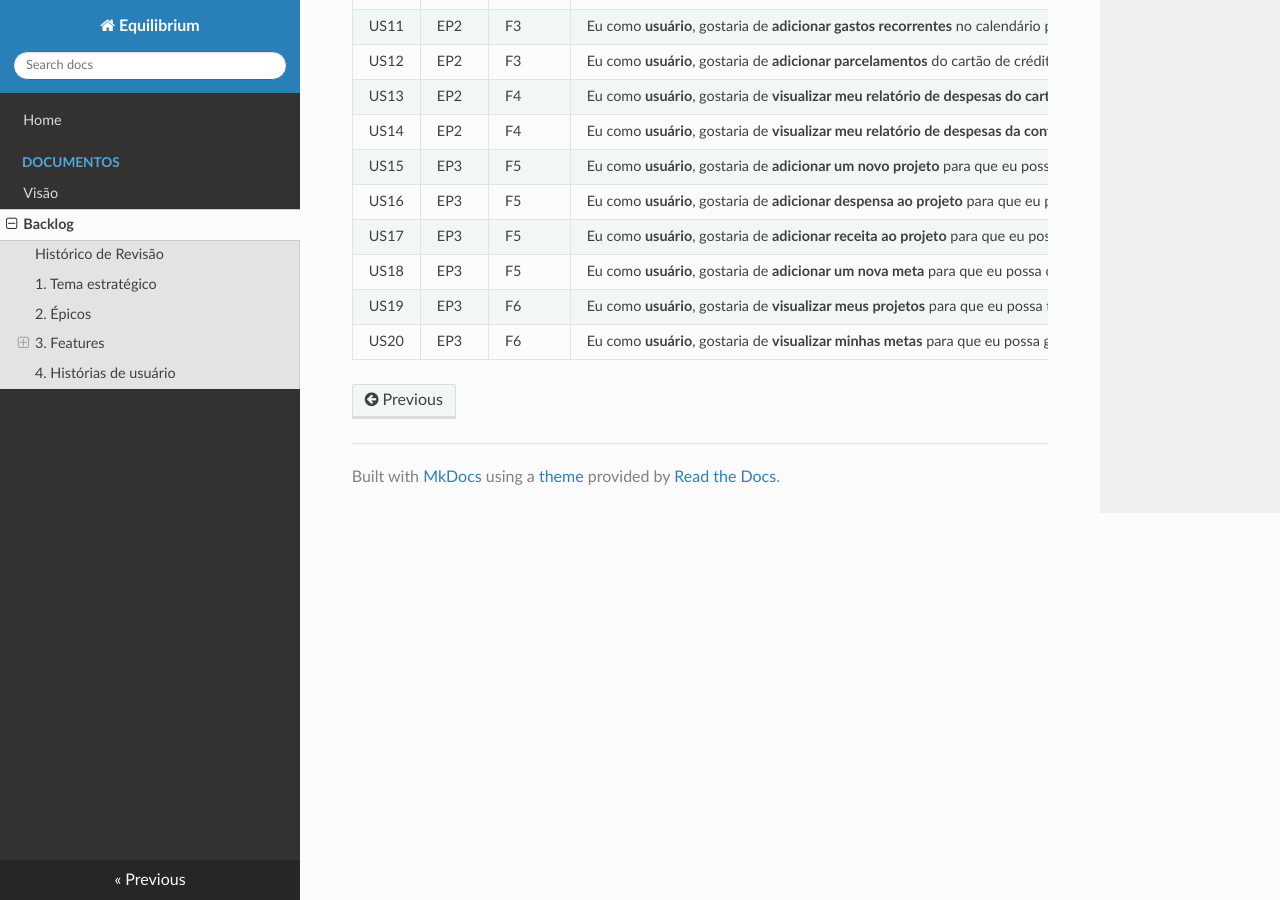
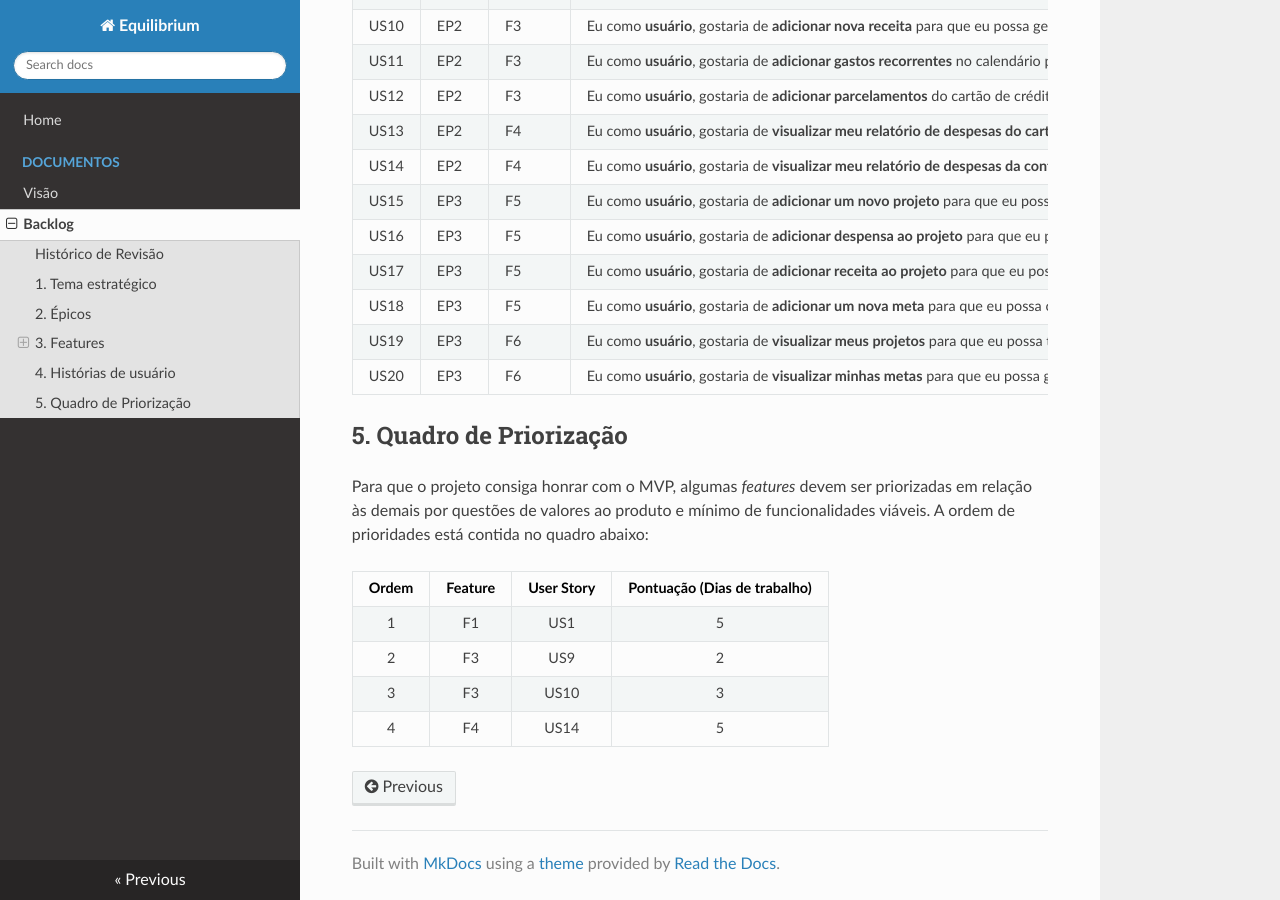
Before and after one commit to Cerrado-Agil/Equilibrium, an MkDocs documentation site: the page built from docs/backlog.md, in a window 1280 px wide and 900 px high, scrolled down 2057 px. Built offline with MkDocs 1.6.1, drawn with Linux system fonts in a browser that asks for light colours; nearby versions of some CDN libraries; some of the changed text lies outside the part shown.

Commit message:
[update] quadro de priorização

```diff
--- a/docs/backlog.md
+++ b/docs/backlog.md
@@ -7,6 +7,7 @@
 | 10/02/2021 | 0.2 | Adição de épicos e historias de usuário |  Flavio Vieira |
 | 11/02/2021 | 0.3 | Refatoração de histórias de usuários |  Paulo Gontijo |
 | 30/03/2021 | 0.4 | Refatoração de épicos, features e histórias de usuários | Flavio Vieira |
+| 30/03/2021 | 0.5 | Quadro de priorização | Paulo Gontijo |
 
 &nbsp;
 ## 1. Tema estratégico
@@ -36,7 +37,7 @@ Controle suas finanças com mais eficiência
 |F4| Gerar relatórios de receitas e despesas |
 
 &nbsp;
-### **Épico 03 - Planejamento Financeiro |**
+### **Épico 03 - Planejamento Financeiro**
 |ID|Descrição|
 |:--:|:--:|
 |F5| Gerenciar projetos e metas |
@@ -66,3 +67,15 @@ Controle suas finanças com mais eficiência
 |US18| EP3| F5| Eu como **usuário**, gostaria de **adicionar um nova meta** para que eu possa classificar meus objetivos para poupar dinheiro |
 |US19| EP3| F6| Eu como **usuário**, gostaria de **visualizar meus projetos** para que eu possa ter uma visão detalhada do andamento do projeto |
 |US20| EP3| F6| Eu como **usuário**, gostaria de **visualizar minhas metas** para que eu possa gerir o andamento de minhas metas
+
+
+## 5. Quadro de Priorização
+Para que o projeto consiga honrar com o MVP, algumas *features* devem ser priorizadas em relação às demais por questões de valores ao produto e mínimo de funcionalidades viáveis. A ordem de prioridades está contida no quadro abaixo:
+
+
+|Ordem|Feature|User Story|Pontuação (Dias de trabalho)|
+|:--:|:--:|:--:|:--:|
+|1|F1|US1|5|
+|2|F3|US9|2|
+|3|F3|US10|3|
+|4|F4|US14|5|
```
